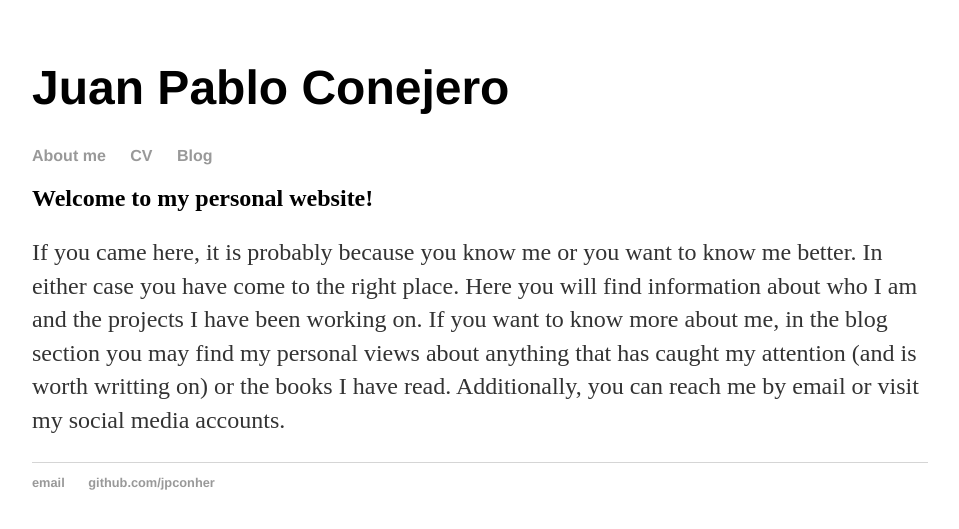
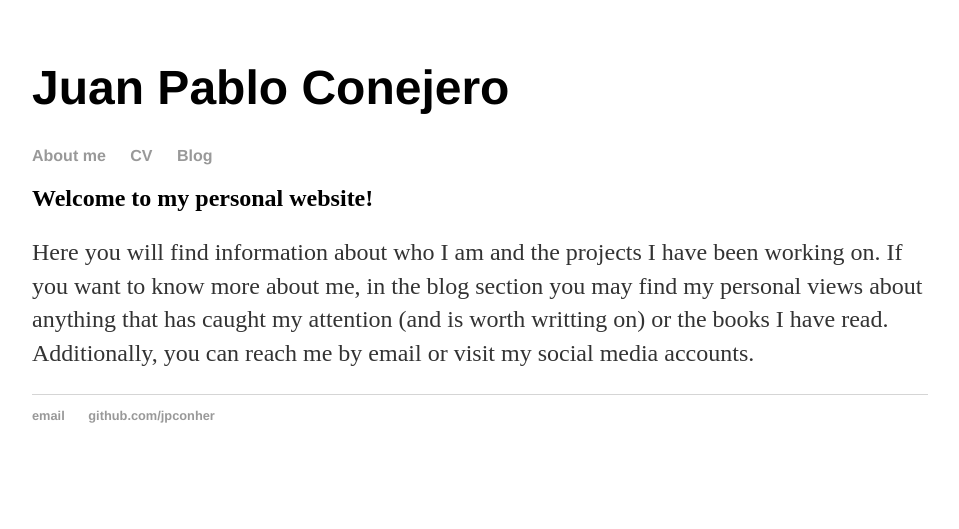
Before and after one commit to jpconher/jpconher.github.io, a Jekyll site: the page built from index.html, in a window 1280 px wide. Shown: the top 529 px of the page, without its empty margins (160-1119 px from the left). Built offline with Jekyll 4.4.1, drawn with Linux system fonts in a browser that asks for light colours.

Commit message:
Update index.html

```diff
--- a/index.html
+++ b/index.html
@@ -4,5 +4,5 @@
 ---
 <div class="blurb">
 	<h2>Welcome to my personal website!</h2>
-	<p>If you came here, it is probably because you know me or you want to know me better. In either case you have come to the right place.	Here you will find information about who I am and the projects I have been working on. If you want to know more about me, in the blog section you may find my personal views about anything that has caught my attention (and is worth writting on) or the books I have read. Additionally, you can reach me by email or visit my social media accounts.</p>
+	<p>Here you will find information about who I am and the projects I have been working on. If you want to know more about me, in the blog section you may find my personal views about anything that has caught my attention (and is worth writting on) or the books I have read. Additionally, you can reach me by email or visit my social media accounts.</p>
 </div><!-- /.blurb -->
```
